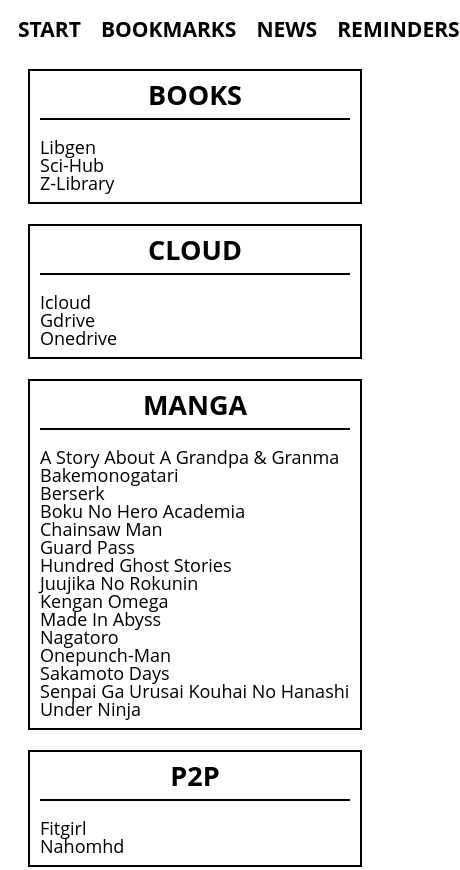
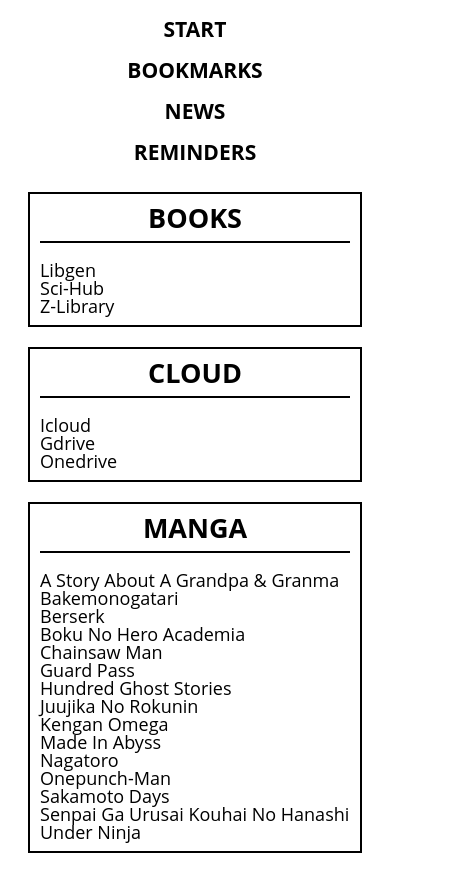
Before and after one commit to MicheleUsai91/bookmarks.github.io, a plain HTML site: page index.html in a window 390 px wide. Shown: the top 870 px of the page, 460 px wide, since content can reach past the window. Drawn offline with Linux system fonts and the light colour scheme.

Commit message:
Menu mobile

```diff
--- a/main.css
+++ b/main.css
@@ -112,4 +112,17 @@
         font-weight: bold;
         text-transform: capitalize;
     }
+
+    .menu {
+        margin: auto;
+        max-width: fit-content;
+        display: flex;
+        flex-wrap: wrap;
+    }
+
+    .menu h3 {
+        flex: 1 0 50%;
+        box-sizing: border-box;
+        text-align: center;
+    }
 }
```
